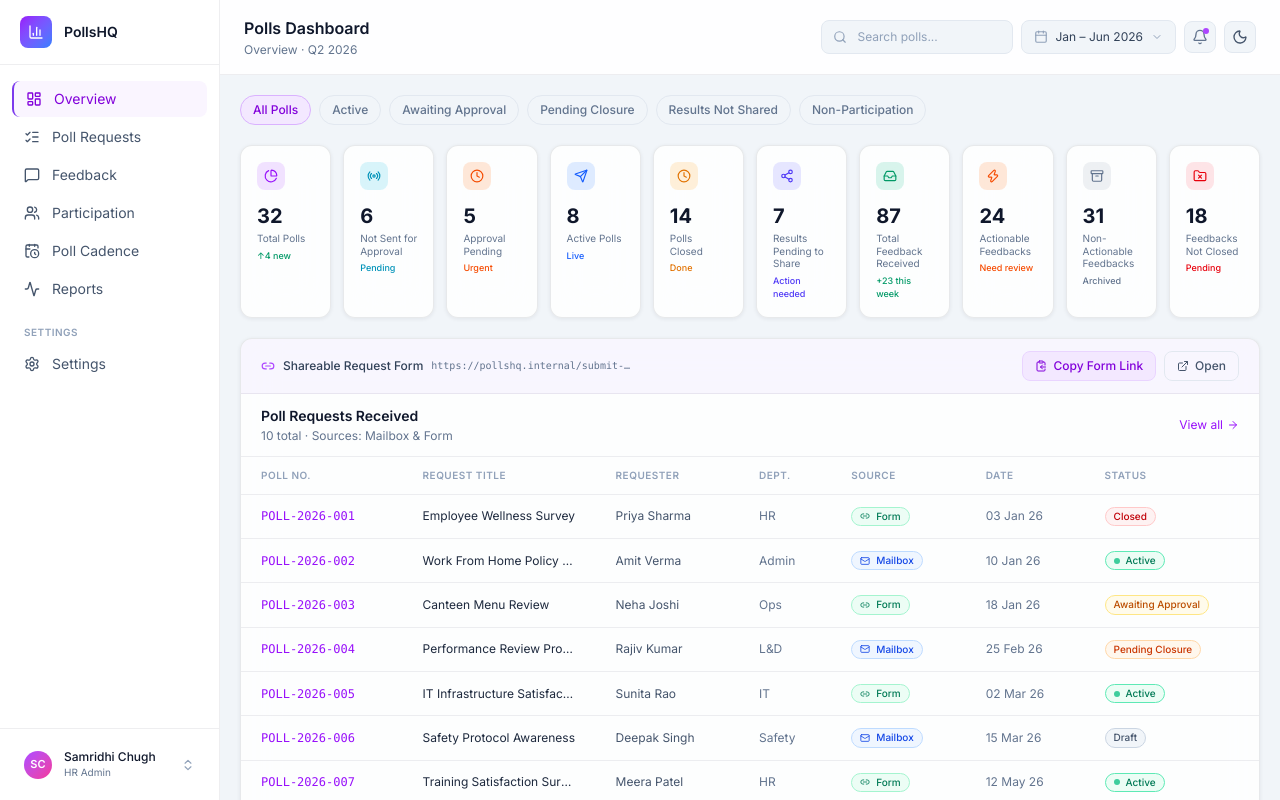
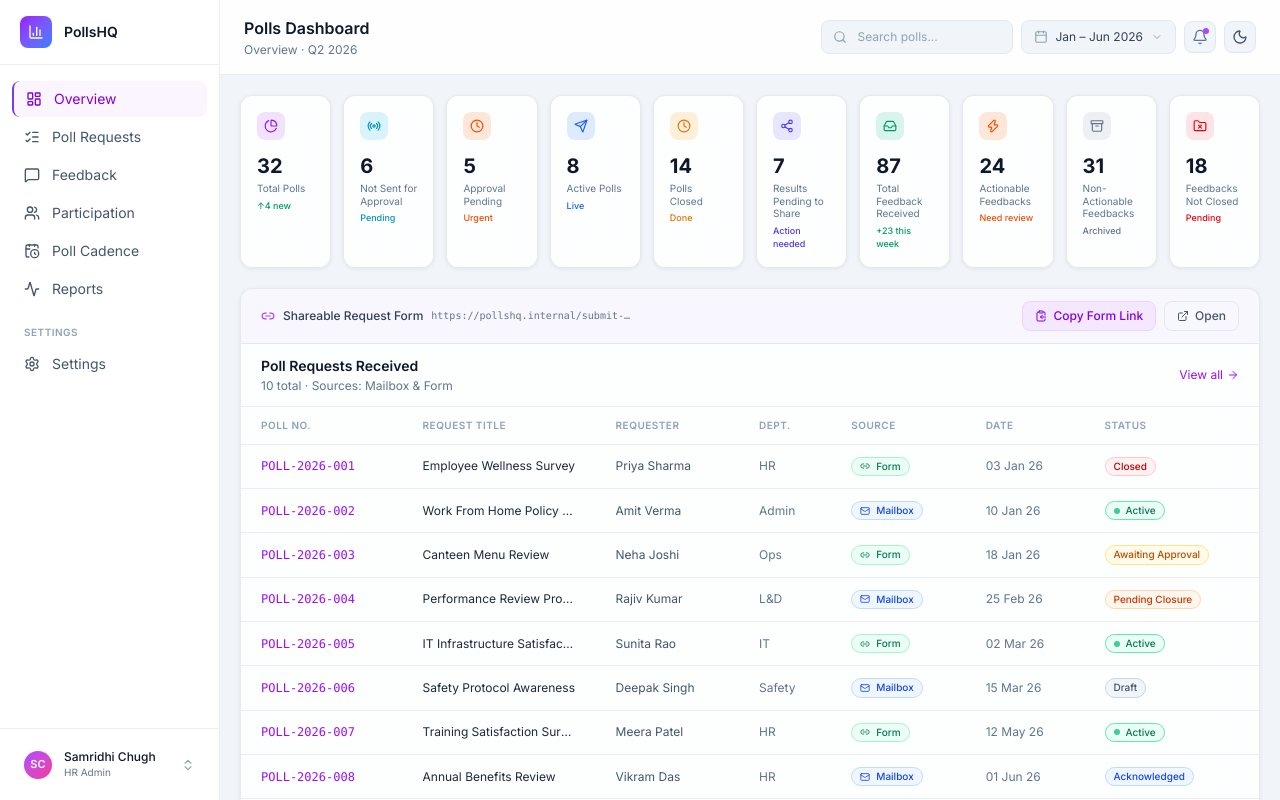
Before and after one commit to samridhichugh2000-hue/Pollsmockup, a Next.js app: page / in a window 1280 px wide. Shown: the top 800 px of the page. Built offline with nearby package versions, Linux system fonts and the light colour scheme.

Commit message:
remove QuickFilters tab bar

```diff
--- a/app/page.tsx
+++ b/app/page.tsx
@@ -1,5 +1,4 @@
 import { DashboardLayout }      from "@/components/dashboard/DashboardLayout";
-import { QuickFilters }          from "@/components/dashboard/QuickFilters";
 import { KPICards }              from "@/components/dashboard/KPICards";
 import { PollRequestsTable }     from "@/components/dashboard/PollRequestsTable";
 import { FeedbackTable }         from "@/components/dashboard/FeedbackTable";
@@ -12,9 +11,7 @@ import { PollCadence }           from "@/components/dashboard/PollCadence";
 export default function OverviewPage() {
   return (
     <DashboardLayout title="Polls Dashboard" subtitle="Overview · Q2 2026">
-      <QuickFilters />
-
-      <section aria-label="KPI Overview"><KPICards /></section>
+<section aria-label="KPI Overview"><KPICards /></section>
       <section aria-label="Poll Requests"><PollRequestsTable /></section>
       <section aria-label="Poll Cadence"><PollCadence /></section>
       <section aria-label="Feedback"><FeedbackTable /></section>
```
